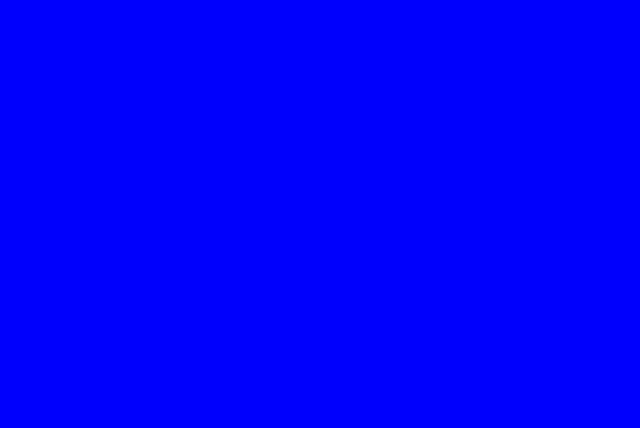
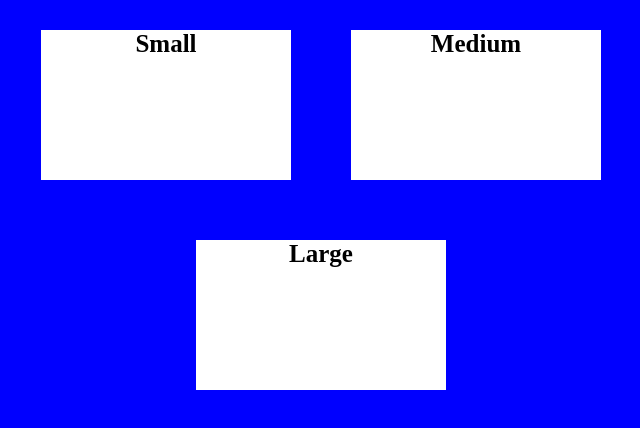
Before and after one commit to AliSepar/css-responsive, a plain HTML site: page index.html in a window 768 px wide. Shown: the whole page, without its empty margins (63-703 px from the left). Drawn offline with Linux system fonts and the light colour scheme.

Commit message:
makeing them resposive based on exercise

```diff
--- a/index.html
+++ b/index.html
@@ -8,7 +8,9 @@
 </head>
 <body>
 
-
+    <div id="small">Small</div>
+    <div id="medium">Medium</div>
+    <div id="large">Large</div>
 
 
 </body>
--- a/style.css
+++ b/style.css
@@ -3,10 +3,35 @@
     padding: 0;
     box-sizing: border-box;
 }
+body{
+    display: flex;
+    flex-direction: row;
+    justify-content: center;
+    flex-wrap: wrap;
+}
+div{
+    background-color: white;
+    width: 150px;
+    height: 100px;
+    margin: 30px;
+    text-align: center;
+    font-size: 25px;
+    font-weight: 600;
+}
 /* smaller then 300px */
 @media only screen and (max-width:300px){
     body{
         background-color: red;
+    }
+    /* to show only small div
+    #medium{
+        display: none;
+    }
+    #large{
+        display: none;
+    } */
+    div{
+        font-size: 14px;
     }
 }
 
@@ -14,12 +39,43 @@
 @media only screen and (min-width:300px) and (max-width:768px){
     body{
         background-color: green;
+        display: flex;
+        flex-direction: row;
     }
+
+    div{
+        width: 250px;
+        height: 150px;
+        font-size: 18px;
+    }
+
+    /* to show only medium */
+    /* #small{
+        display: none;
+    }
+    #large{
+        display: none;
+    } */
 }
 
 /* bigger the 768px */
 @media only screen and (min-width:768px){
     body{
         background-color: blue;
+        /* display: flex;
+        flex-direction: row;
+        flex-wrap: wrap; */
     }
+
+    div{
+        font-size: 25px;
+    }
+/*
+to show only large div
+    #small{
+        display: none;
+    }
+    #medium{
+        display: none;
+    } */
 }
```
